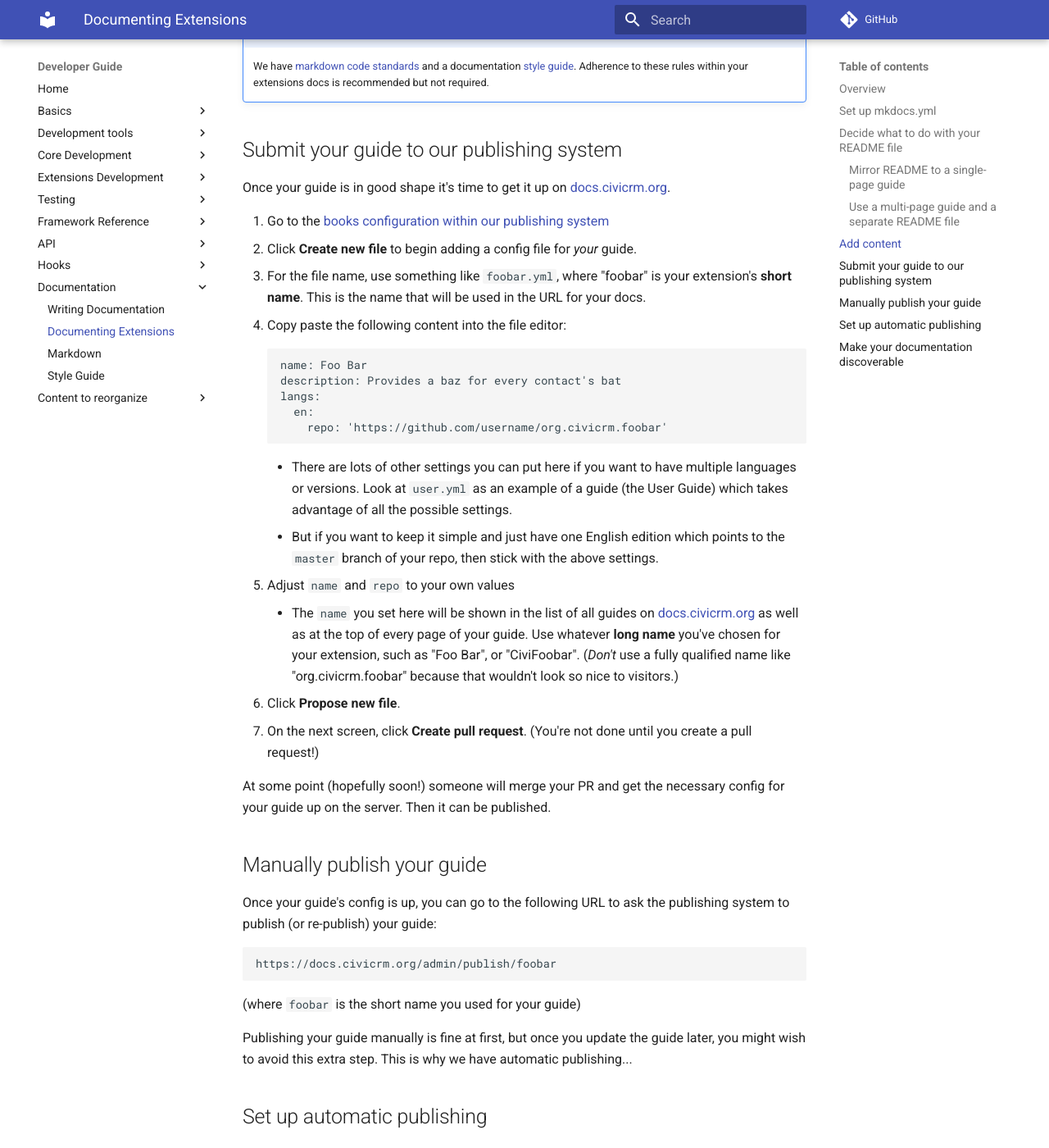
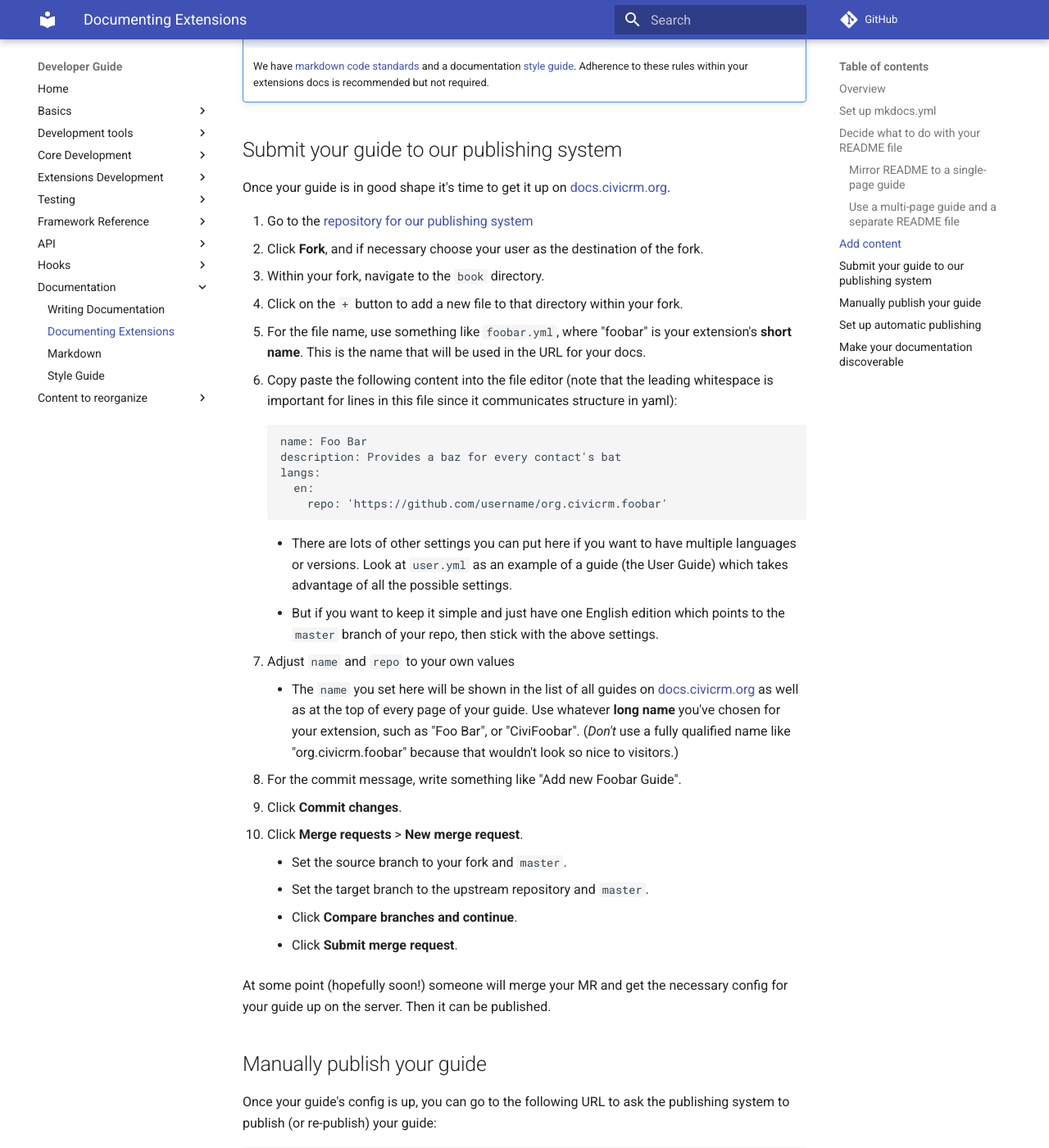
Before and after one commit to civicrm/civicrm-dev-docs, an MkDocs documentation site: the page built from docs/documentation/extensions.md, in a window 1280 px wide and 1400 px high, scrolled down 2708 px. Shown: the whole window at 82% size. Built offline with MkDocs 1.6.1 and Material for MkDocs 9.7.7, drawn with Linux system fonts in a browser that asks for light colours; comment, search, counter and statistics services are not loaded; old or Windows-style settings are respelled for this version of MkDocs; some of the changed text lies outside the part shown.

Commit message:
Clarify instructions for adding a new guide
- Use the GitLab repo instead of the GitHub one
- Provide more instructions for the step where you create a fork

````diff
--- a/docs/documentation/extensions.md
+++ b/docs/documentation/extensions.md
@@ -9,18 +9,18 @@
     * Inspect the following source code to see how it's made:
         * [/docs/](https://github.com/civicrm/org.civicrm.volunteer/tree/master/docs) within the project repo (to store all the content in markdown files)
         * [/mkdocs.yml](https://github.com/civicrm/org.civicrm.volunteer/blob/master/mkdocs.yml) within the project repo (to specify guide structure)
-        * [/books/volunteer.yml](https://github.com/civicrm/civicrm-docs/blob/master/books/volunteer.yml) within the `civicrm-docs` repo (to specify how the guide is to be published)
+        * [/books/volunteer.yml](https://lab.civicrm.org/documentation/docs-publisher/blob/master/books/volunteer.yml) within the `civicrm-docs` repo (to specify how the guide is to be published)
 
 ## Overview
 
-Basically how this works is:
+Here are the basic steps (and each one is explained in more detail later on this page.)
 
 1. You use the git repo for your extension to store its documentation.
 * You store the content in [markdown](/documentation/markdown.md) files within a `docs` directory in your project.
 * You use git branches just like you normally would, with that `docs` directory sitting there in every branch.
 * You put one file at the root level of your project, `mkdocs.yml` to configure some of the high-level details of your book.
 * You use MkDocs locally to preview your guide.
-* When you're ready, you make a pull request on our [publishing system](https://github.com/civicrm/civicrm-docs) to add the necessary configuration for your guide, so that it gets published to [docs.civicrm.org](https://docs.civicrm.org).
+* When you're ready, you make a pull request on our [publishing system](https://lab.civicrm.org/documentation/docs-publisher) to add the necessary configuration for your guide, so that it gets published to [docs.civicrm.org](https://docs.civicrm.org).
 * You configure GitHub to tell our publishing system when to publish updates to your guide.
 
 Follow along in the steps below to get a guide up and running for your extension.
@@ -98,10 +98,12 @@
 
 Once your guide is in good shape it's time to get it up on [docs.civicrm.org](https://docs.civicrm.org).
 
-1. Go to the [books configuration within our publishing system](https://github.com/civicrm/civicrm-docs/tree/master/books)
-1. Click **Create new file** to begin adding a config file for *your* guide.
+1. Go to the [repository for our publishing system](https://lab.civicrm.org/documentation/docs-publisher/)
+1. Click **Fork**, and if necessary choose your user as the destination of the fork.
+1. Within your fork, navigate to the `book` directory.
+1. Click on the `+` button to add a new file to that directory within your fork.
 1. For the file name, use something like `foobar.yml`, where "foobar" is your extension's **short name**. This is the name that will be used in the URL for your docs.
-1. Copy paste the following content into the file editor:
+1. Copy paste the following content into the file editor (note that the leading whitespace is important for lines in this file since it communicates structure in yaml):
 
     ```yaml
     name: Foo Bar
@@ -118,10 +120,15 @@
 
     * The `name` you set here will be shown in the list of all guides on [docs.civicrm.org](https://docs.civicrm.org) as well as at the top of every page of your guide. Use whatever **long name** you've chosen for your extension, such as "Foo Bar", or "CiviFoobar". (*Don't* use a fully qualified name like "org.civicrm.foobar" because that wouldn't look so nice to visitors.)
 
-1. Click **Propose new file**.
-1. On the next screen, click **Create pull request**. (You're not done until you create a pull request!)
+1. For the commit message, write something like "Add new Foobar Guide".
+1. Click **Commit changes**.
+1. Click **Merge requests** > **New merge request**.
+    * Set the source branch to your fork and `master`.
+    * Set the target branch to the upstream repository and `master`.
+    * Click **Compare branches and continue**.
+    * Click **Submit merge request**.
 
-At some point (hopefully soon!) someone will merge your PR and get the necessary config for your guide up on the server. Then it can be published.
+At some point (hopefully soon!) someone will merge your MR and get the necessary config for your guide up on the server. Then it can be published.
 
 ## Manually publish your guide {:#manual-publishing}
 
````
